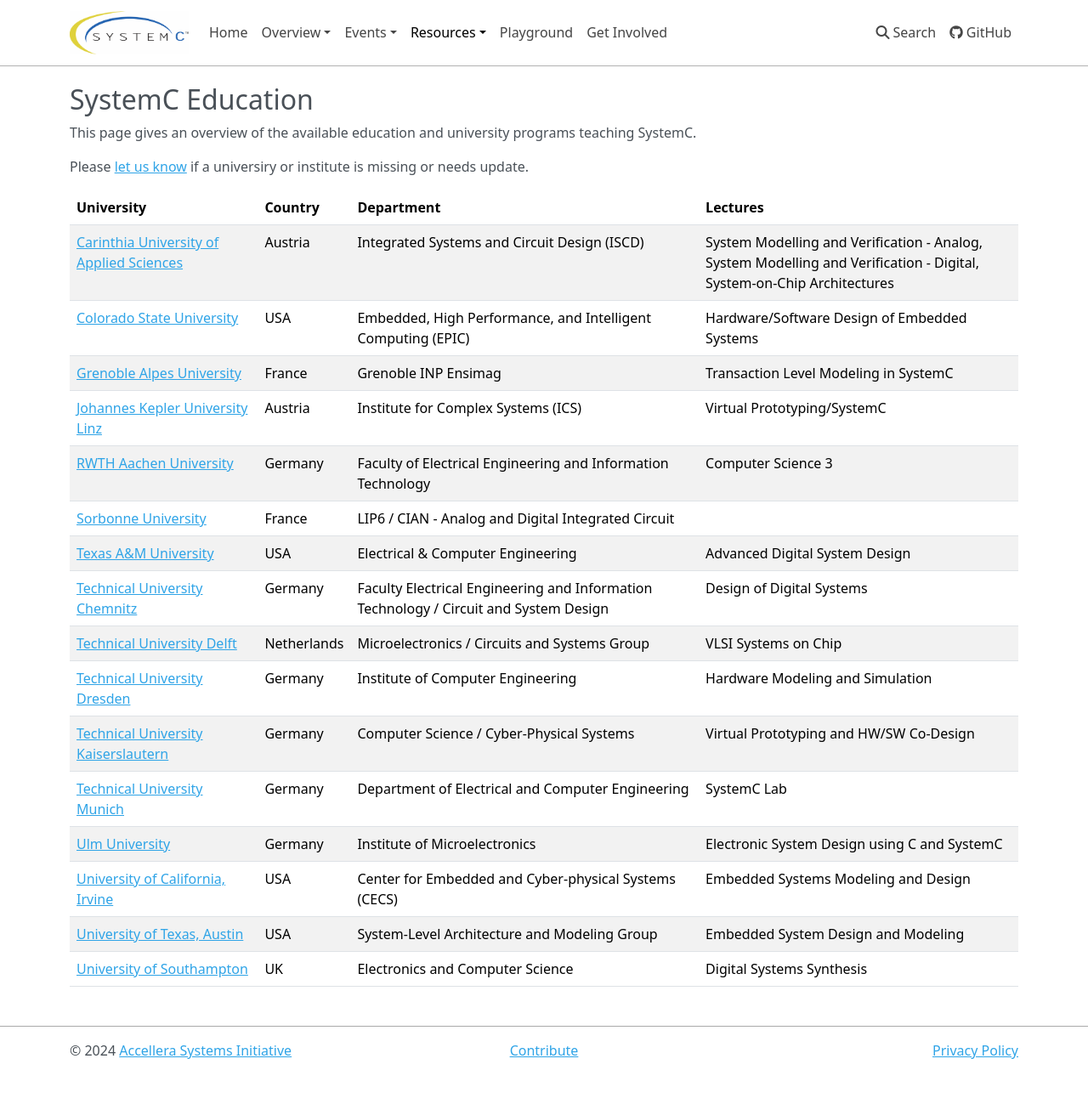
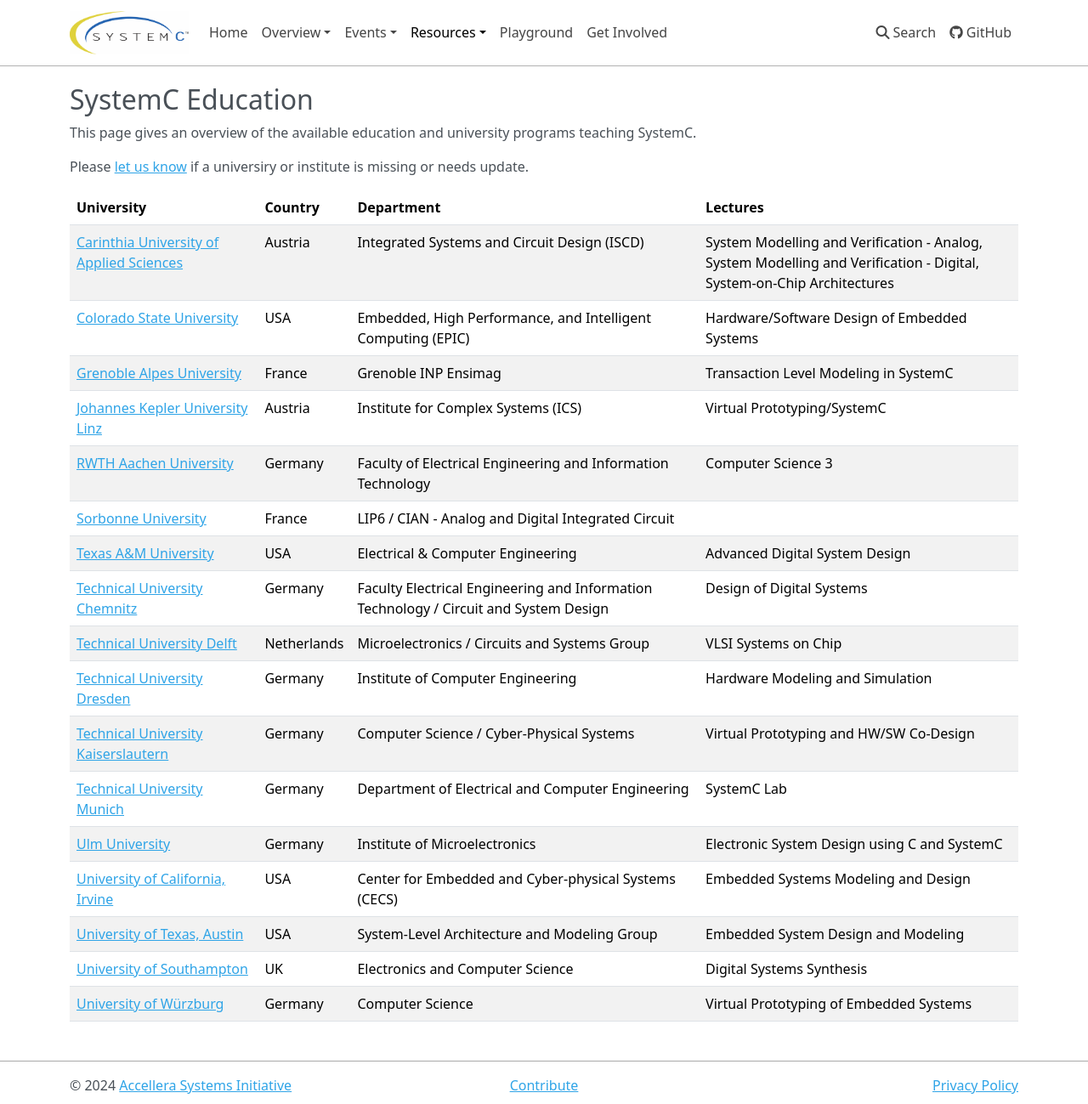
Before and after one commit to accellera-official/systemc.org, an MkDocs documentation site: the page built from docs/resources/education.md, in a window 1280 px wide and 1299 px high. Shown: the whole window at 85% size. Built offline with MkDocs 1.6.1, drawn with Linux system fonts in a browser that asks for light colours; nearby versions of some CDN libraries.

Commit message:
Added Uni Würzburg's SystemC Class

```diff
--- a/docs/resources/education.md
+++ b/docs/resources/education.md
@@ -24,6 +24,7 @@
 | [University of California, Irvine][7] | USA | Center for Embedded and Cyber-physical Systems (CECS) | Embedded Systems Modeling and Design |
 | [University of Texas, Austin][4] | USA | System-Level Architecture and Modeling Group | Embedded System Design and Modeling |
 | [University of Southampton][5] | UK | Electronics and Computer Science | Digital Systems Synthesis |
+| [University of Würzburg][17] | Germany | Computer Science | Virtual Prototyping of Embedded Systems |
 
 [issues]: https://github.com/accellera-official/systemc.org/issues
 
```
Also changed, not shown: other parts of docs/resources/education.md (+1 -0 lines).
